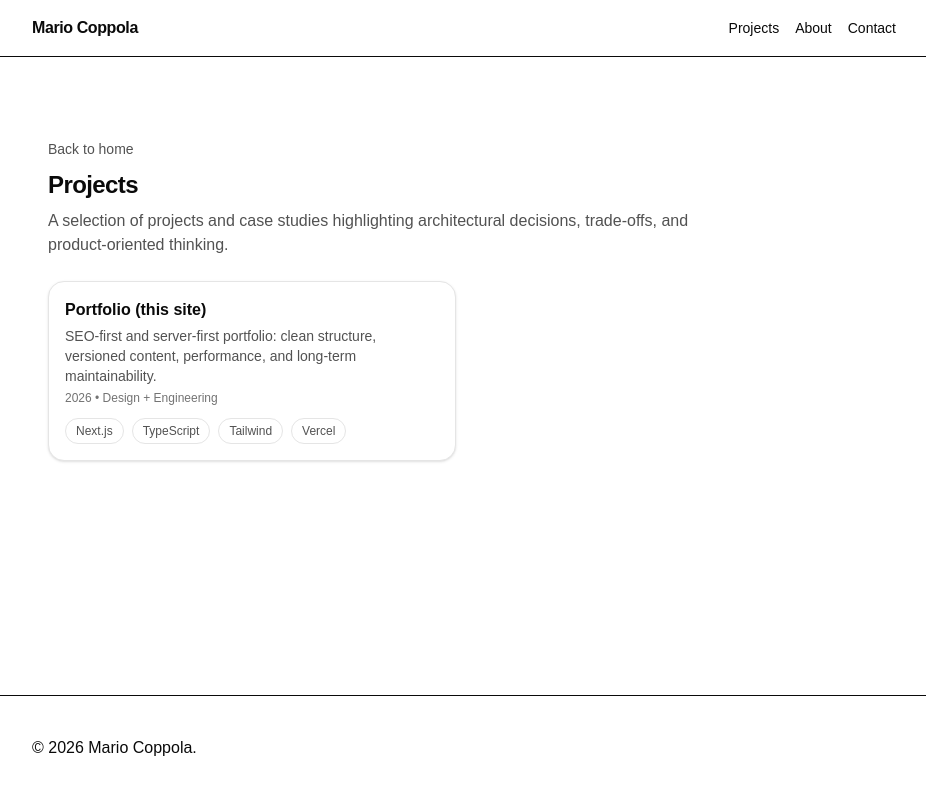
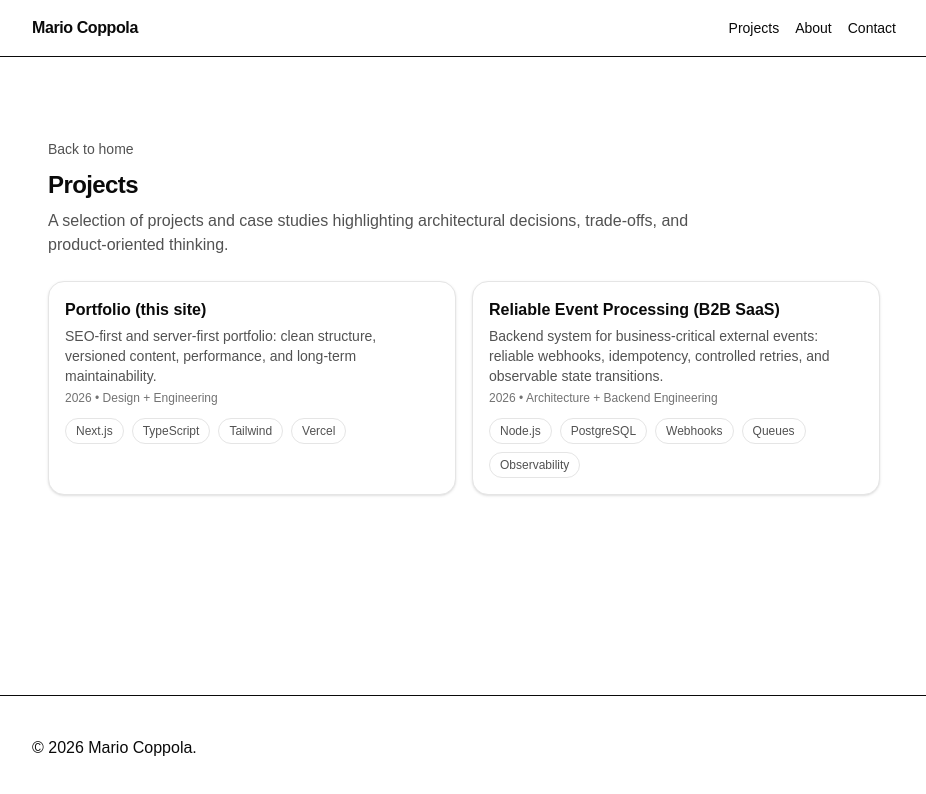
Before and after one commit to mario-coppola/portfolio, a Next.js app: page /projects in a window 1280 px wide. Shown: the top 794 px of the page, without its empty margins (176-1102 px from the left). Built offline with nearby package versions, Linux system fonts and the light colour scheme; no server answers.

Commit message:
feat: add flagship project content and helpers

```diff
--- a/src/content/projects.ts
+++ b/src/content/projects.ts
@@ -13,6 +13,7 @@ export type Project = {
   decisions?: string[];
   tradeoffs?: string[];
   outcome?: string[];
+  flagship?: boolean;
 };
 
 export const projects: Project[] = [
@@ -42,5 +43,42 @@ export const projects: Project[] = [
       "Fast baseline and clean architecture ready for new projects.",
       "SEO foundation (metadata, sitemap, robots) from day one.",
     ],
+    flagship: false,
   },
+  {
+    slug: "reliable-eventing-saas",
+    title: "Reliable Event Processing (B2B SaaS)",
+    summary:
+      "Backend system for business-critical external events: reliable webhooks, idempotency, controlled retries, and observable state transitions.",
+    role: "Architecture + Backend Engineering",
+    year: "2026",
+    stack: ["Node.js", "PostgreSQL", "Webhooks", "Queues", "Observability"],
+    context:
+      "A B2B backend designed around external events that must be processed exactly once (logically), even when deliveries are duplicated, delayed, or out of order.",
+    problem:
+      "External events are messy: providers retry, deliveries duplicate, and ordering is not guaranteed. Without explicit state and idempotency, systems drift and teams lose trust in the data.",
+    decisions: [
+      "Idempotency keys and state machine transitions as first-class concepts.",
+      "Controlled retry policy with backoff and clear failure modes.",
+      "Observability: structured logs + traceable event lifecycle per entity.",
+    ],
+    tradeoffs: [
+      "More upfront design work to avoid fragile quick fixes later.",
+      "Requires discipline in modeling state transitions explicitly.",
+    ],
+    outcome: [
+      "Predictable processing under retries and duplicates.",
+      "Clear operational visibility: every event is traceable and explainable.",
+      "Lower risk of silent data drift and costly manual reconciliation.",
+    ],
+    flagship: true,
+  }
 ];
+
+export function getProjectBySlug(slug: string): Project | undefined {
+  return projects.find((p) => p.slug === slug);
+}
+
+export function getFlagshipProject(): Project | undefined {
+  return projects.find((p) => p.flagship);
+}
```
